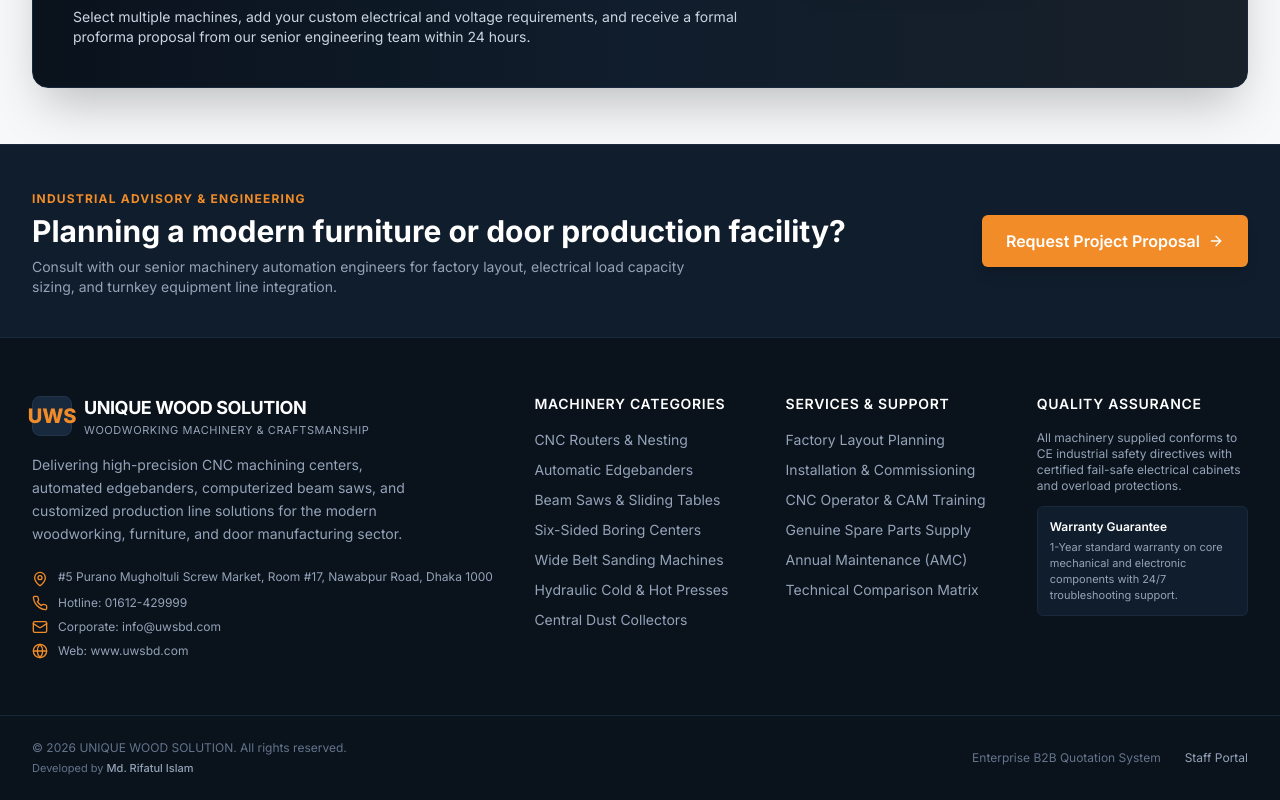
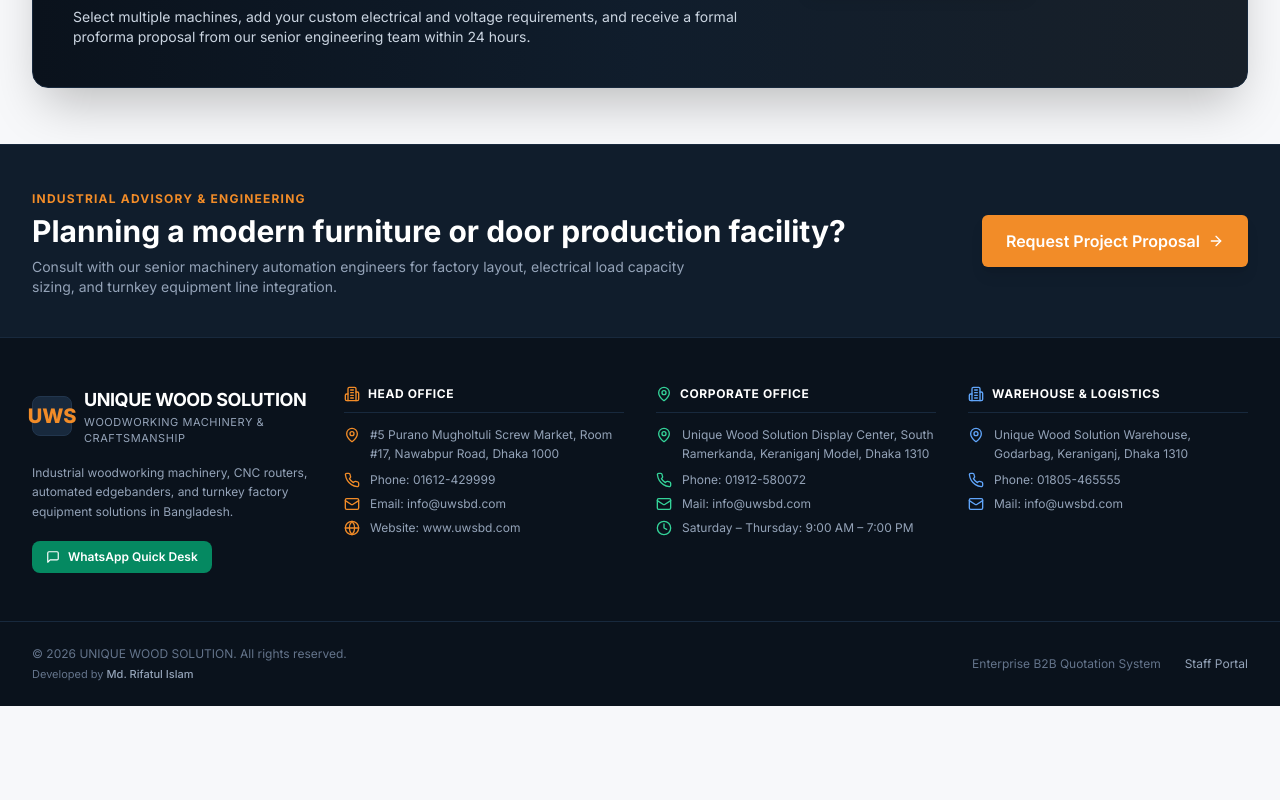
Before and after one commit to md-rifatul/UWS-Website, a React (Vite) app in the folder client/: page / in a window 1280 px wide. Shown: the part 4633-5433 px from the top of the page. After the commit the page ends 5339 px from the top, so only its background shows below. Built offline with nearby package versions, Linux system fonts and the light colour scheme; no server answers.

Commit message:
feat: replace redundant footer columns with 3 dedicated company location address cards

```diff
--- a/client/src/components/layout/Footer.tsx
+++ b/client/src/components/layout/Footer.tsx
@@ -10,11 +10,15 @@ import {
   Cpu,
   Clock,
   Globe,
+  Building2,
+  MessageSquare,
 } from 'lucide-react';
 import { useSiteSettings } from '@/hooks/useSiteSettings';
 
 export const Footer: React.FC = () => {
   const siteSettings = useSiteSettings();
+  const rawWhatsApp = (siteSettings.whatsapp_number || siteSettings.corporate_office_phone || '01912580072').replace(/[^0-9]/g, '');
+  const normalizedWhatsApp = rawWhatsApp.startsWith('880') ? rawWhatsApp : rawWhatsApp.startsWith('0') ? `88${rawWhatsApp}` : `880${rawWhatsApp}`;
 
   return (
     <footer className="bg-navy-950 text-slate-300 border-t border-navy-800">
@@ -47,43 +51,62 @@ export const Footer: React.FC = () => {
         </div>
       </div>
 
-      {/* Main Footer Links */}
-      <div className="max-w-7xl mx-auto px-4 sm:px-6 lg:px-8 py-14">
-        <div className="grid grid-cols-1 md:grid-cols-2 lg:grid-cols-5 gap-10">
+      {/* Main Footer Information: Brand & 3 Locations */}
+      <div className="max-w-7xl mx-auto px-4 sm:px-6 lg:px-8 py-12">
+        <div className="grid grid-cols-1 md:grid-cols-2 lg:grid-cols-4 gap-8">
           {/* Column 1: Company Profile (Dynamic from Admin Settings) */}
-          <div className="lg:col-span-2 space-y-4">
+          <div className="space-y-4">
             <div className="flex items-center gap-3">
               {siteSettings.logo_url ? (
                 <img
                   src={siteSettings.logo_url}
-                  alt={siteSettings.logo_title || 'WoodTech Solutions'}
-                  className="h-10 w-auto max-w-[160px] object-contain"
+                  alt={siteSettings.logo_title || 'Unique Wood Solution'}
+                  className="h-10 w-auto max-w-[170px] object-contain"
                 />
               ) : (
                 <>
                   <div className="w-10 h-10 bg-navy-800 border border-navy-700 rounded-lg flex items-center justify-center text-industrial-orange font-extrabold text-xl">
-                    {siteSettings.logo_short || 'WTS'}
+                    {siteSettings.logo_short || 'UWS'}
                   </div>
                   <div>
                     <span className="font-bold text-lg text-white tracking-tight">
-                      {siteSettings.logo_title || 'WOODTECH SOLUTIONS'}
+                      {siteSettings.logo_title || 'UNIQUE WOOD SOLUTION'}
                     </span>
                     <p className="text-[11px] text-slate-400 uppercase tracking-wider">
-                      {siteSettings.logo_badge || 'Industrial Machinery & Technology'}
+                      {siteSettings.logo_badge || 'Woodworking Machinery & Craftsmanship'}
                     </p>
                   </div>
                 </>
               )}
             </div>
-            <p className="text-sm text-slate-400 leading-relaxed max-w-sm">
-              Delivering high-precision CNC machining centers, automated edgebanders,
-              computerized beam saws, and customized production line solutions for the modern
-              woodworking, furniture, and door manufacturing sector.
+            <p className="text-xs text-slate-400 leading-relaxed">
+              Industrial woodworking machinery, CNC routers, automated edgebanders, and turnkey factory equipment solutions in Bangladesh.
             </p>
-            <div className="pt-2 space-y-2 text-xs text-slate-400">
+            <div className="pt-1">
+              <a
+                href={`https://wa.me/${normalizedWhatsApp}`}
+                target="_blank"
+                rel="noreferrer"
+                className="inline-flex items-center gap-2 px-3.5 py-2 bg-emerald-600/90 hover:bg-emerald-600 text-white rounded-lg text-xs font-semibold transition-colors"
+              >
+                <MessageSquare className="w-3.5 h-3.5" />
+                <span>WhatsApp Quick Desk</span>
+              </a>
+            </div>
+          </div>
+
+          {/* Column 2: Head Office */}
+          <div className="space-y-3">
+            <div className="flex items-center gap-2 pb-2.5 border-b border-navy-800">
+              <Building2 className="w-4 h-4 text-industrial-orange shrink-0" />
+              <h4 className="text-xs font-bold text-white tracking-wider uppercase">
+                {siteSettings.head_office_name || 'Head Office'}
+              </h4>
+            </div>
+            <div className="space-y-2 text-xs text-slate-400">
               <div className="flex items-start gap-2.5">
                 <MapPin className="w-4 h-4 text-industrial-orange shrink-0 mt-0.5" />
-                <span>
+                <span className="leading-relaxed">
                   {siteSettings.head_office_address ||
                     siteSettings.office_address ||
                     '#5 Purano Mugholtuli Screw Market, Room #17, Nawabpur Road, Dhaka 1000'}
@@ -91,11 +114,21 @@ export const Footer: React.FC = () => {
               </div>
               <div className="flex items-center gap-2.5">
                 <Phone className="w-4 h-4 text-industrial-orange shrink-0" />
-                <span>Hotline: {siteSettings.head_office_phone || siteSettings.support_phone || '01612-429999'}</span>
+                <a
+                  href={`tel:${siteSettings.head_office_phone || siteSettings.support_phone || '01612429999'}`}
+                  className="hover:text-white transition-colors"
+                >
+                  Phone: {siteSettings.head_office_phone || siteSettings.support_phone || '01612-429999'}
+                </a>
               </div>
               <div className="flex items-center gap-2.5">
                 <Mail className="w-4 h-4 text-industrial-orange shrink-0" />
-                <span>Corporate: {siteSettings.head_office_email || siteSettings.support_email || 'info@uwsbd.com'}</span>
+                <a
+                  href={`mailto:${siteSettings.head_office_email || siteSettings.support_email || 'info@uwsbd.com'}`}
+                  className="hover:text-white transition-colors"
+                >
+                  Email: {siteSettings.head_office_email || siteSettings.support_email || 'info@uwsbd.com'}
+                </a>
               </div>
               {(siteSettings.head_office_website || siteSettings.website_url) && (
                 <div className="flex items-center gap-2.5">
@@ -106,133 +139,90 @@ export const Footer: React.FC = () => {
                     rel="noopener noreferrer"
                     className="hover:text-white transition-colors"
                   >
-                    Web: {siteSettings.head_office_website || siteSettings.website_url || 'www.uwsbd.com'}
+                    Website: {siteSettings.head_office_website || siteSettings.website_url || 'www.uwsbd.com'}
                   </a>
                 </div>
               )}
             </div>
           </div>
 
-          {/* Column 2: Machinery Categories */}
-          <div>
-            <h4 className="text-sm font-semibold text-white tracking-wider uppercase mb-4">
-              Machinery Categories
-            </h4>
-            <ul className="space-y-2.5 text-sm text-slate-400">
-              <li>
-                <Link
-                  to="/products?category=cnc-machining-centers"
-                  className="hover:text-industrial-orange transition-colors"
+          {/* Column 3: Corporate Office & Display Center */}
+          <div className="space-y-3">
+            <div className="flex items-center gap-2 pb-2.5 border-b border-navy-800">
+              <MapPin className="w-4 h-4 text-emerald-400 shrink-0" />
+              <h4 className="text-xs font-bold text-white tracking-wider uppercase">
+                {siteSettings.corporate_office_name || 'Corporate Office'}
+              </h4>
+            </div>
+            <div className="space-y-2 text-xs text-slate-400">
+              <div className="flex items-start gap-2.5">
+                <MapPin className="w-4 h-4 text-emerald-400 shrink-0 mt-0.5" />
+                <span className="leading-relaxed">
+                  {siteSettings.corporate_office_address ||
+                    siteSettings.showroom_address ||
+                    'Unique Wood Solution Display Center, South Ramerkanda, Keraniganj Model, Dhaka 1310'}
+                </span>
+              </div>
+              <div className="flex items-center gap-2.5">
+                <Phone className="w-4 h-4 text-emerald-400 shrink-0" />
+                <a
+                  href={`tel:${siteSettings.corporate_office_phone || siteSettings.showroom_phone || '01912580072'}`}
+                  className="hover:text-white transition-colors"
                 >
-                  CNC Routers & Nesting
-                </Link>
-              </li>
-              <li>
-                <Link
-                  to="/products?category=edge-banding-machines"
-                  className="hover:text-industrial-orange transition-colors"
+                  Phone: {siteSettings.corporate_office_phone || siteSettings.showroom_phone || '01912-580072'}
+                </a>
+              </div>
+              <div className="flex items-center gap-2.5">
+                <Mail className="w-4 h-4 text-emerald-400 shrink-0" />
+                <a
+                  href={`mailto:${siteSettings.corporate_office_email || 'info@uwsbd.com'}`}
+                  className="hover:text-white transition-colors"
                 >
-                  Automatic Edgebanders
-                </Link>
-              </li>
-              <li>
-                <Link
-                  to="/products?category=panel-saws"
-                  className="hover:text-industrial-orange transition-colors"
-                >
-                  Beam Saws & Sliding Tables
-                </Link>
-              </li>
-              <li>
-                <Link
-                  to="/products?category=cnc-boring-drilling"
-                  className="hover:text-industrial-orange transition-colors"
-                >
-                  Six-Sided Boring Centers
-                </Link>
-              </li>
-              <li>
-                <Link
-                  to="/products?category=sanding-finishing"
-                  className="hover:text-industrial-orange transition-colors"
-                >
-                  Wide Belt Sanding Machines
-                </Link>
-              </li>
-              <li>
-                <Link
-                  to="/products?category=hydraulic-presses"
-                  className="hover:text-industrial-orange transition-colors"
-                >
-                  Hydraulic Cold & Hot Presses
-                </Link>
-              </li>
-              <li>
-                <Link
-                  to="/products?category=dust-extraction"
-                  className="hover:text-industrial-orange transition-colors"
-                >
-                  Central Dust Collectors
-                </Link>
-              </li>
-            </ul>
+                  Mail: {siteSettings.corporate_office_email || 'info@uwsbd.com'}
+                </a>
+              </div>
+              {siteSettings.showroom_hours && (
+                <div className="flex items-center gap-2.5 text-slate-400">
+                  <Clock className="w-4 h-4 text-emerald-400 shrink-0" />
+                  <span>{siteSettings.showroom_hours}</span>
+                </div>
+              )}
+            </div>
           </div>
 
-          {/* Column 3: Engineering Services */}
-          <div>
-            <h4 className="text-sm font-semibold text-white tracking-wider uppercase mb-4">
-              Services & Support
-            </h4>
-            <ul className="space-y-2.5 text-sm text-slate-400">
-              <li>
-                <Link to="/services" className="hover:text-industrial-orange transition-colors">
-                  Factory Layout Planning
-                </Link>
-              </li>
-              <li>
-                <Link to="/services" className="hover:text-industrial-orange transition-colors">
-                  Installation & Commissioning
-                </Link>
-              </li>
-              <li>
-                <Link to="/services" className="hover:text-industrial-orange transition-colors">
-                  CNC Operator & CAM Training
-                </Link>
-              </li>
-              <li>
-                <Link to="/services" className="hover:text-industrial-orange transition-colors">
-                  Genuine Spare Parts Supply
-                </Link>
-              </li>
-              <li>
-                <Link to="/services" className="hover:text-industrial-orange transition-colors">
-                  Annual Maintenance (AMC)
-                </Link>
-              </li>
-              <li>
-                <Link to="/compare" className="hover:text-industrial-orange transition-colors">
-                  Technical Comparison Matrix
-                </Link>
-              </li>
-            </ul>
-          </div>
-
-          {/* Column 4: Quality & Compliance */}
-          <div>
-            <h4 className="text-sm font-semibold text-white tracking-wider uppercase mb-4">
-              Quality Assurance
-            </h4>
-            <div className="space-y-3 text-xs text-slate-400">
-              <p>
-                All machinery supplied conforms to CE industrial safety directives with certified
-                fail-safe electrical cabinets and overload protections.
-              </p>
-              <div className="p-3 bg-navy-900 border border-navy-800 rounded-md space-y-1">
-                <span className="text-white font-semibold block text-xs">Warranty Guarantee</span>
-                <p className="text-[11px] text-slate-400">
-                  1-Year standard warranty on core mechanical and electronic components with 24/7
-                  troubleshooting support.
-                </p>
+          {/* Column 4: Warehouse & Logistics */}
+          <div className="space-y-3">
+            <div className="flex items-center gap-2 pb-2.5 border-b border-navy-800">
+              <Building2 className="w-4 h-4 text-blue-400 shrink-0" />
+              <h4 className="text-xs font-bold text-white tracking-wider uppercase">
+                {siteSettings.warehouse_name || 'Warehouse'}
+              </h4>
+            </div>
+            <div className="space-y-2 text-xs text-slate-400">
+              <div className="flex items-start gap-2.5">
+                <MapPin className="w-4 h-4 text-blue-400 shrink-0 mt-0.5" />
+                <span className="leading-relaxed">
+                  {siteSettings.warehouse_address ||
+                    'Unique Wood Solution Warehouse, Godarbag, Keraniganj, Dhaka 1310'}
+                </span>
+              </div>
+              <div className="flex items-center gap-2.5">
+                <Phone className="w-4 h-4 text-blue-400 shrink-0" />
+                <a
+                  href={`tel:${siteSettings.warehouse_phone || '01805465555'}`}
+                  className="hover:text-white transition-colors"
+                >
+                  Phone: {siteSettings.warehouse_phone || '01805-465555'}
+                </a>
+              </div>
+              <div className="flex items-center gap-2.5">
+                <Mail className="w-4 h-4 text-blue-400 shrink-0" />
+                <a
+                  href={`mailto:${siteSettings.warehouse_email || 'info@uwsbd.com'}`}
+                  className="hover:text-white transition-colors"
+                >
+                  Mail: {siteSettings.warehouse_email || 'info@uwsbd.com'}
+                </a>
               </div>
             </div>
           </div>
```
